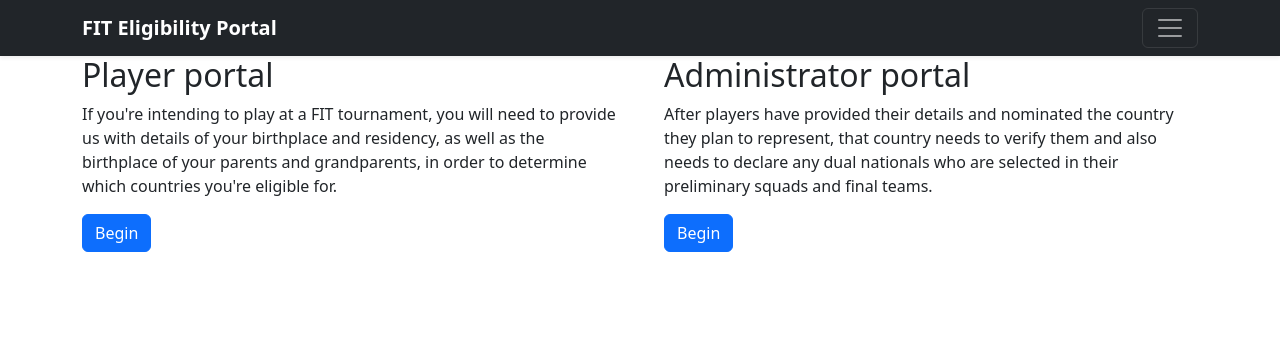
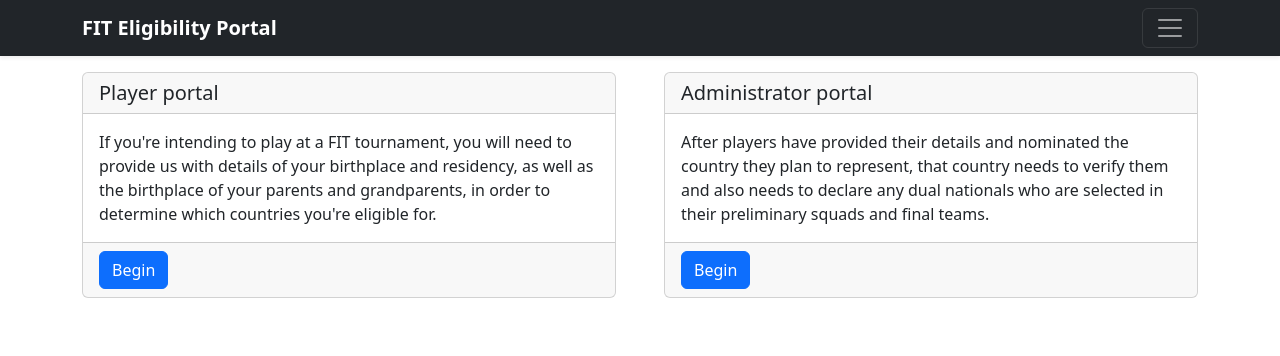
Before and after one commit to internationaltouch/fit_tournaments, a Django app: page / in a window 1280 px wide. Shown: the top 356 px of the page. Run offline with Django 3.2, Linux system fonts and the light colour scheme; some libraries are stand-ins or nearby versions.

Commit message:
fix the home page layout and buttons

```diff
--- a/eligibility/templates/eligibility/index.html
+++ b/eligibility/templates/eligibility/index.html
@@ -4,22 +4,34 @@
 {% block page_title %}Player Eligibility Portal{% endblock %}
 
 {% block container %}
-    <main>
+    <main class="mt-3">
         <div class="row g-5">
-            <div class="col md-6">
-                <h2>Player portal</h2>
-                <p>If you're intending to play at a FIT tournament, you will need to provide us with details of your
-                    birthplace and residency, as well as the birthplace of your parents and grandparents, in order to
-                    determine which countries you're eligible for.</p>
-                {% url 'players' as player_portal %}
-                {% bootstrap_button "Begin" button_type="link" href=player_portal %}
+            <div class="col-md-6">
+                <div class="card">
+                    <h5 class="card-header">Player portal</h5>
+                    <div class="card-body">
+                        If you're intending to play at a FIT tournament, you will need to provide us with details of your
+                        birthplace and residency, as well as the birthplace of your parents and grandparents, in order to
+                        determine which countries you're eligible for.
+                    </div>
+                    <div class="card-footer">
+                        {% url 'players' as player_portal %}
+                        {% bootstrap_button "Begin" button_type="link" href=player_portal %}
+                    </div>
+                </div>
             </div>
-            <div class="col md-6">
-                <h2>Administrator portal</h2>
-                <p>After players have provided their details and nominated the country they plan to represent, that
-                    country needs to verify them and also needs to declare any dual nationals who are selected in their
-                    preliminary squads and final teams.</p>
-                {% bootstrap_button "Begin" button_type="link" href="#" extra_classes="disabled" %}
+            <div class="col-md-6">
+                <div class="card">
+                    <h5 class="card-header">Administrator portal</h5>
+                    <div class="card-body">
+                        After players have provided their details and nominated the country they plan to represent, that
+                        country needs to verify them and also needs to declare any dual nationals who are selected in their
+                        preliminary squads and final teams.
+                    </div>
+                    <div class="card-footer">
+                        {% bootstrap_button "Begin" button_type="link" href="#" extra_classes="disabled" %}
+                    </div>
+                </div>
             </div>
         </div>
     </main>
```
